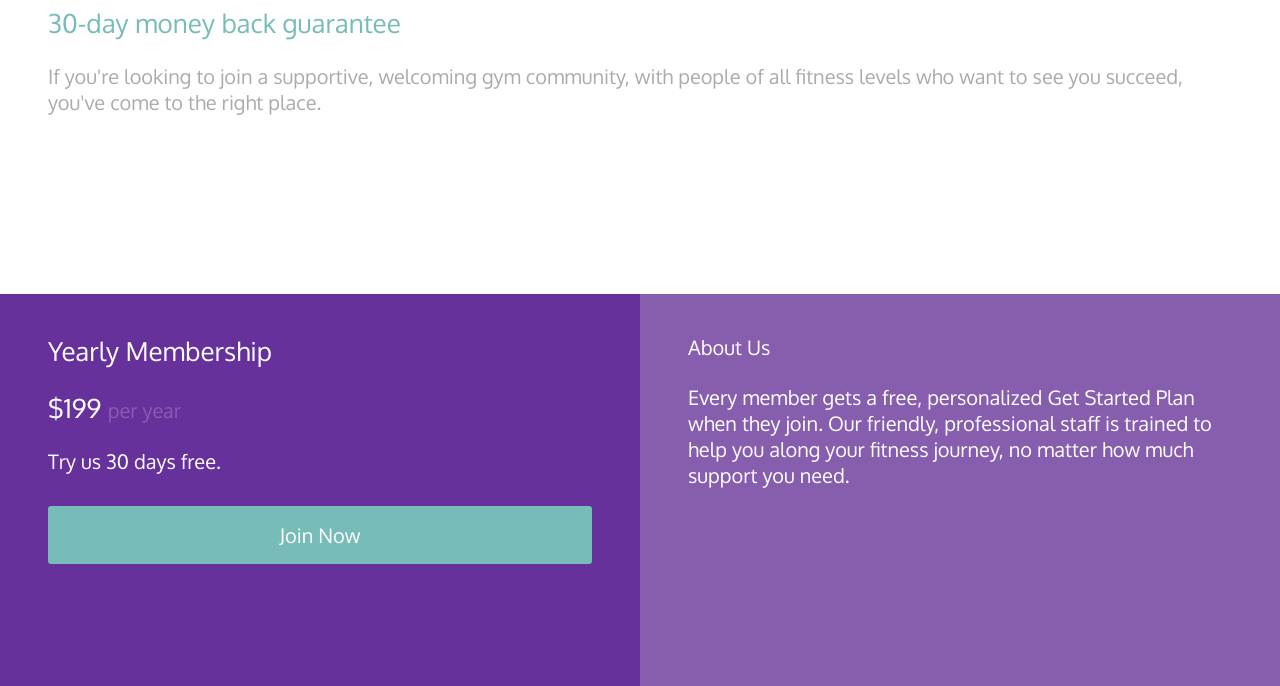
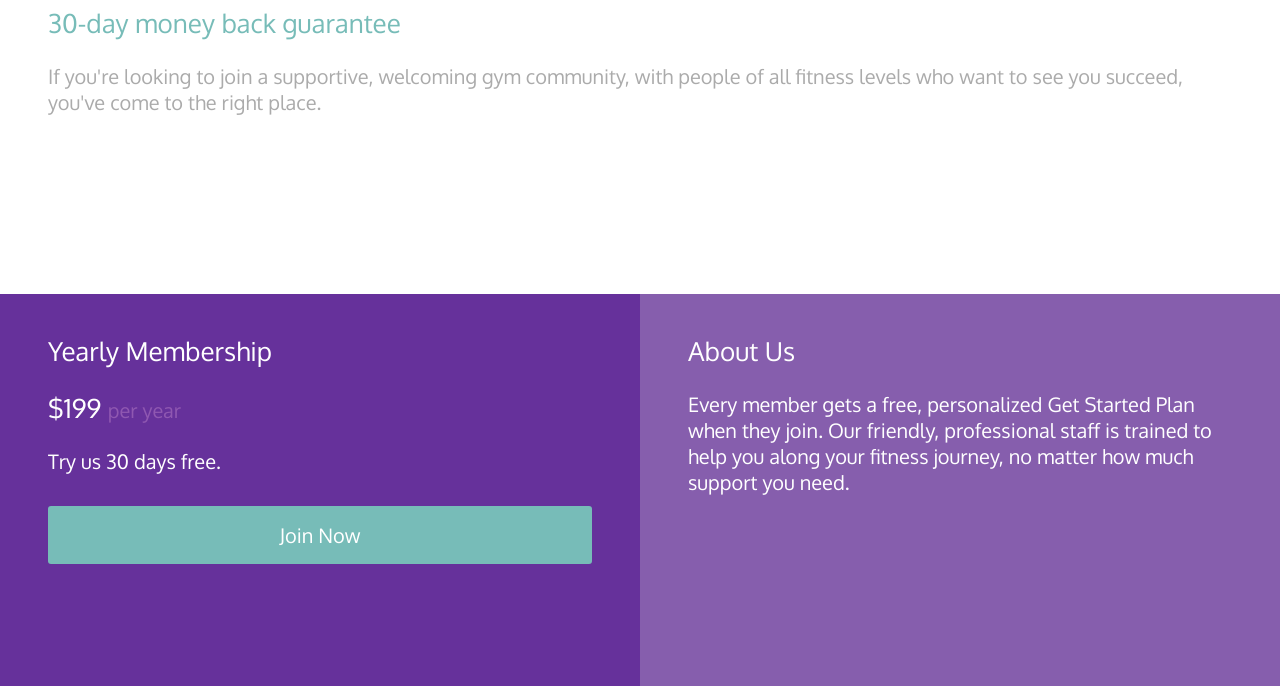
Before and after one commit to CitrineDragon/FrontendPlayground-JOG, a plain HTML site: page index.html in a window 1280 px wide. Shown: the part 114-800 px from the top of the page. Drawn offline with Linux system fonts and the light colour scheme.

Commit message:
Add files via upload

```diff
--- a/index.html
+++ b/index.html
@@ -26,7 +26,7 @@
 
     <!--   About Field -->
       <div id="about" class="about">
-        <p class="smallFont">About Us</p>
+        <p class="mediumFont">About Us</p>
         <p class="smallFont">Every member gets a free, personalized Get Started Plan when they join. Our friendly, professional staff is trained to help you along your fitness journey, no matter how much support you need.</p>
       </div>
     </div>
```
